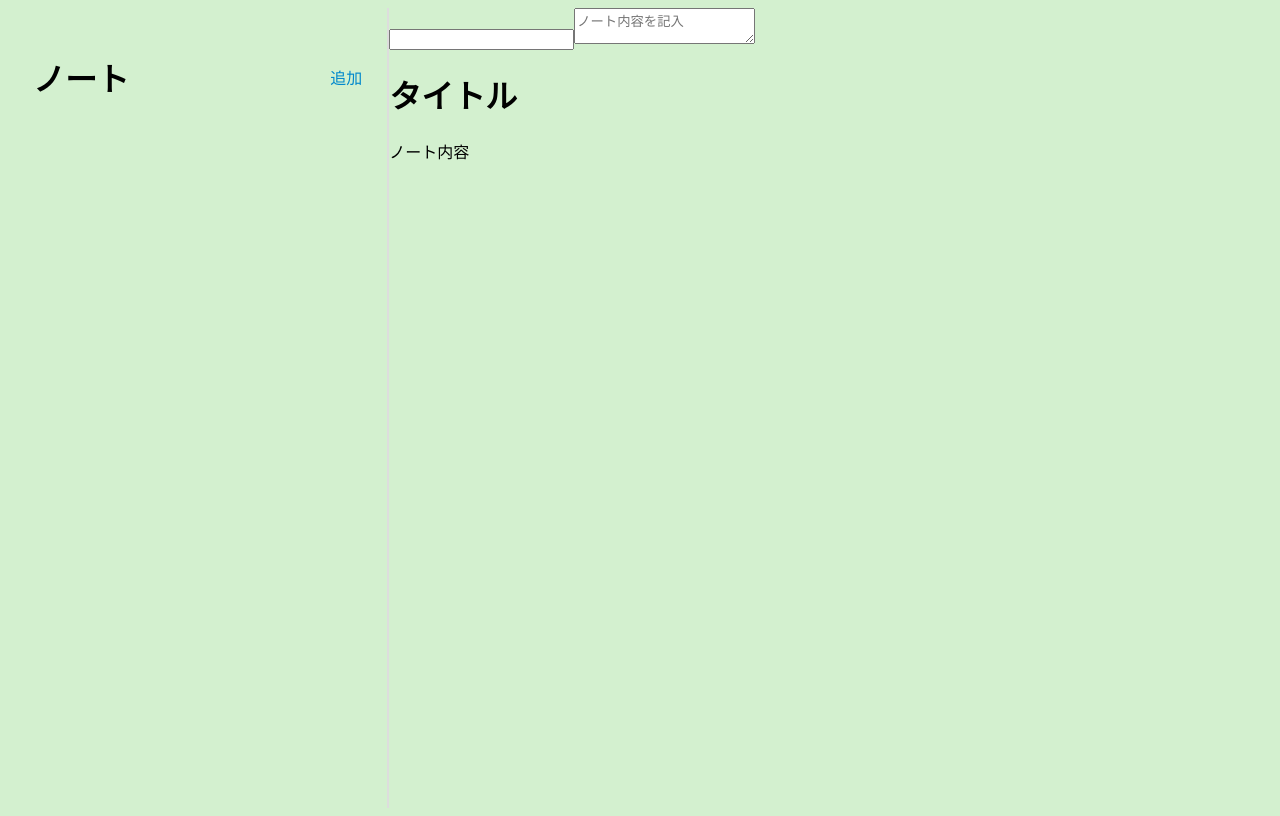
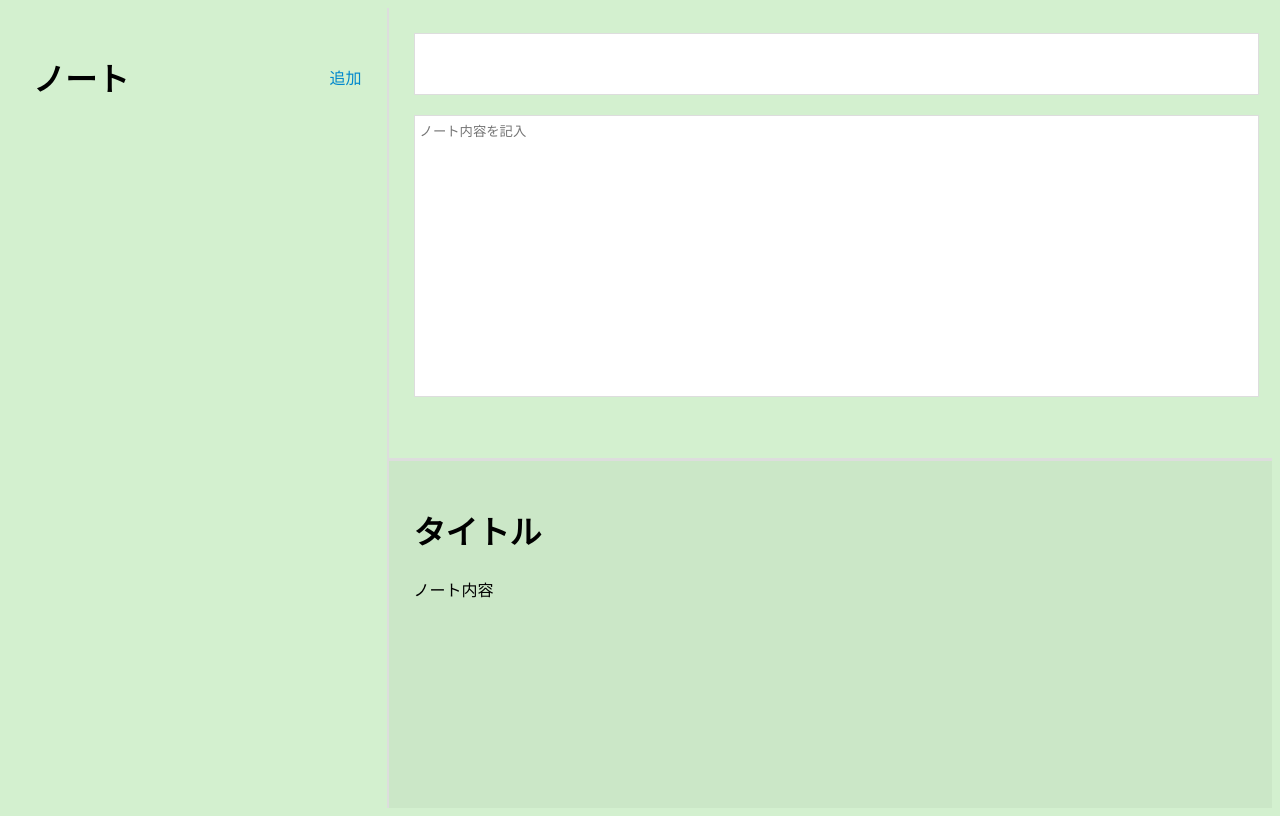
Before and after one commit to m-fujii0202/Note-App, a React (Vite) app: page / in a window 1280 px wide. Built offline with nearby package versions, Linux system fonts and the light colour scheme.

Commit message:
Main.tsxにCSSでスタイルをあてました

```diff
--- a/src/components/Main.tsx
+++ b/src/components/Main.tsx
@@ -1,18 +1,65 @@
 import React from 'react'
+import styled from 'styled-components'
 
 const Main = () => {
   return (
-    <div className='app-main'>
-        <div className='app-main-note-edit'>
-            <input type="text" />
-            <textarea id="" placeholder='ノート内容を記入'></textarea>
-        </div>
-        <div className='app-main-note-preview'>
-            <h1 preview-title=''>タイトル</h1>
-            <div className='markdown-preview'>ノート内容</div>
-        </div>
-    </div>
+    <SAppMain>
+        <SAppMainNoteEdit>
+            <Sinput type="text" />
+            <Stextarea id="" placeholder='ノート内容を記入'></Stextarea>
+        </SAppMainNoteEdit>
+        <SAppMainNotePreview>
+            <Sh1 preview-title=''>タイトル</Sh1>
+            <SMarkdownPreview>ノート内容</SMarkdownPreview>
+        </SAppMainNotePreview>
+    </SAppMain>
   )
 }
 
+const SAppMain = styled.div`
+ width:70%;
+ height:100vh;
+`
+
+const SAppMainNoteEdit = styled.div`
+height:50vh;
+padding:25px;
+`
+const SAppMainNotePreview = styled.div`
+height:50vh;
+border-top:3px solid #ddd;
+overflow-y:scroll;
+background:rgba(0,0,0,0.04);
+`
+
+const Sinput = styled.input`
+display:block;
+border:1px solid #ddd;
+margin-bottom:20px;
+width:100%;
+height:calc(50vh - 130px);
+padding:5px;
+resize:none;
+font-size:2rem;
+height:50px;
+`
+const Stextarea = styled.textarea`
+display:block;
+border:1px solid #ddd;
+margin-bottom:20px;
+width:100%;
+height:calc(50vh - 130px);
+padding:5px;
+resize:none;
+font-suze:16px;
+`
+const Sh1 = styled.h1`
+ padding:25px 25px 0 25px;
+ maragin:0 ;
+`
+const SMarkdownPreview = styled.div`
+ padding:0 25px 25px 25px;
+ line-height:2rem;
+`
+
 export default Main
--- a/src/components/Sidebar.tsx
+++ b/src/components/Sidebar.tsx
@@ -68,7 +68,7 @@ const Sh1 = styled.h1`
 //スクロールバーが上手く表示されない
 const SAppSidebarNotes = styled.div`
     height:calc(100vh - 78px);
-    overflow-y: scroll;
+    overflow-y:scroll;
 `
 
 const SAppSidebarNote = styled.div`
```
